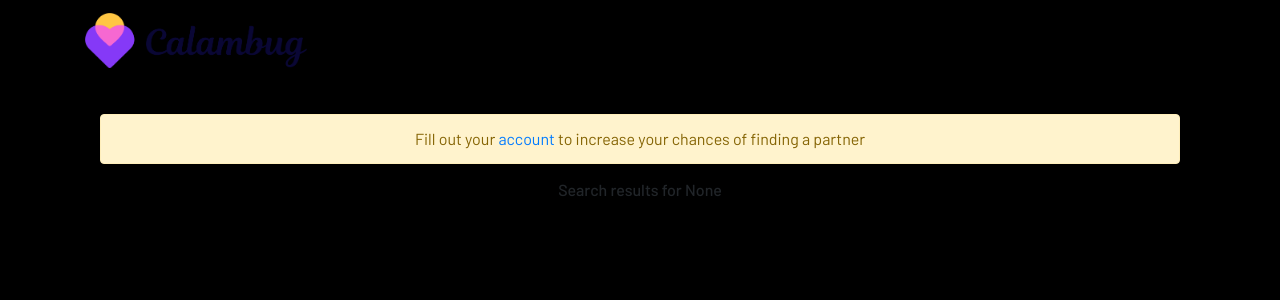
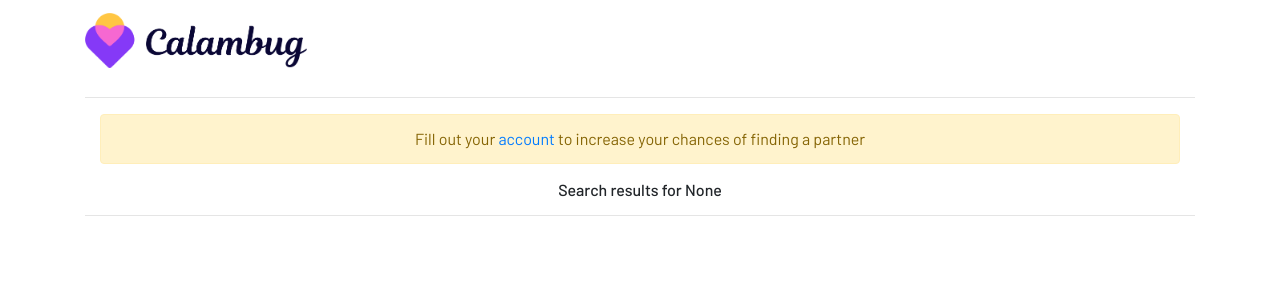
Before and after one commit to towiron/dating-web-app, a Django app: page /dating/search/ in a window 1280 px wide. Shown: the top 300 px of the page. Run offline with Django 4.2, Linux system fonts and the light colour scheme; some libraries are stand-ins or nearby versions.

Commit message:
some fix

```diff
--- a/project/settings.py
+++ b/project/settings.py
@@ -106,7 +106,7 @@
 
 
 STATIC_URL = '/static/'
-STATICFILES_STORAGE = 'django.contrib.staticfiles.storage.ManifestStaticFilesStorage'
+# STATICFILES_STORAGE = 'django.contrib.staticfiles.storage.ManifestStaticFilesStorage'
 
 # Media
 MEDIA_URL = '/media/'
--- a/static/dating_app/custom.css
+++ b/static/dating_app/custom.css
@@ -7,7 +7,6 @@
 }
 
 body {
-    background-color: black;
     font-family: 'Barlow', sans-serif;
 }
 
```
